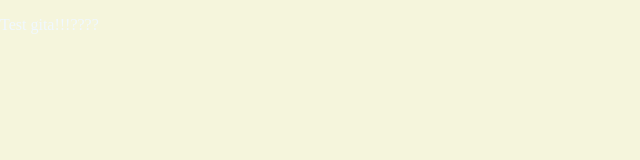
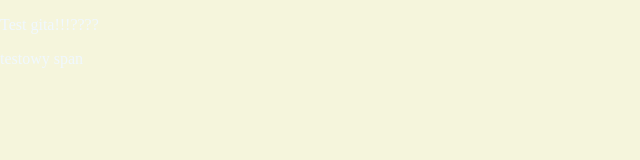
Before and after one commit to jaroslawberek/test-git, a plain HTML site: page index.html in a window 1280 px wide. Shown: the full height of the page, 0-640 px from the left. Drawn offline with Linux system fonts and the light colour scheme.

Commit message:
dodany span

```diff
--- a/index.html
+++ b/index.html
@@ -10,6 +10,7 @@
 
 <body>
     <p>Test gita!!!????</p>
+    <span>testowy span</span>
 </body>
 
 </html>
```
